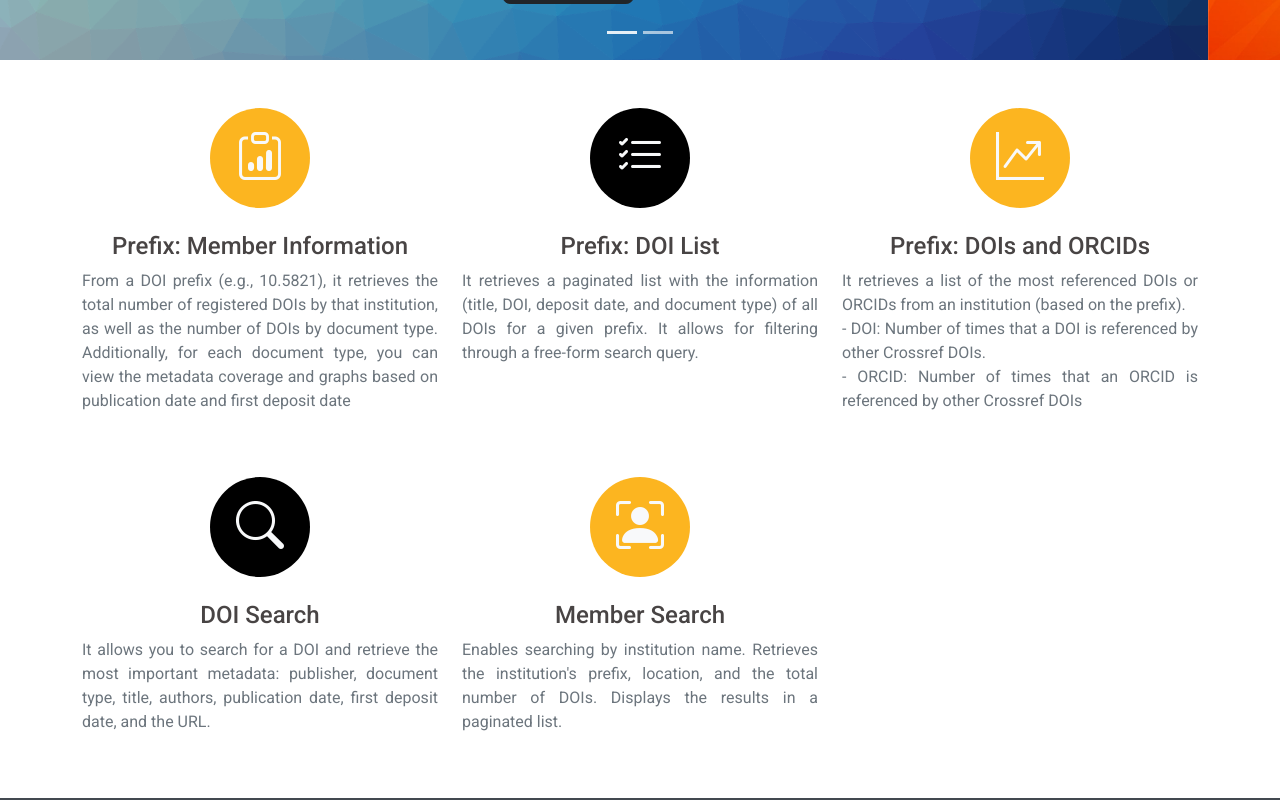
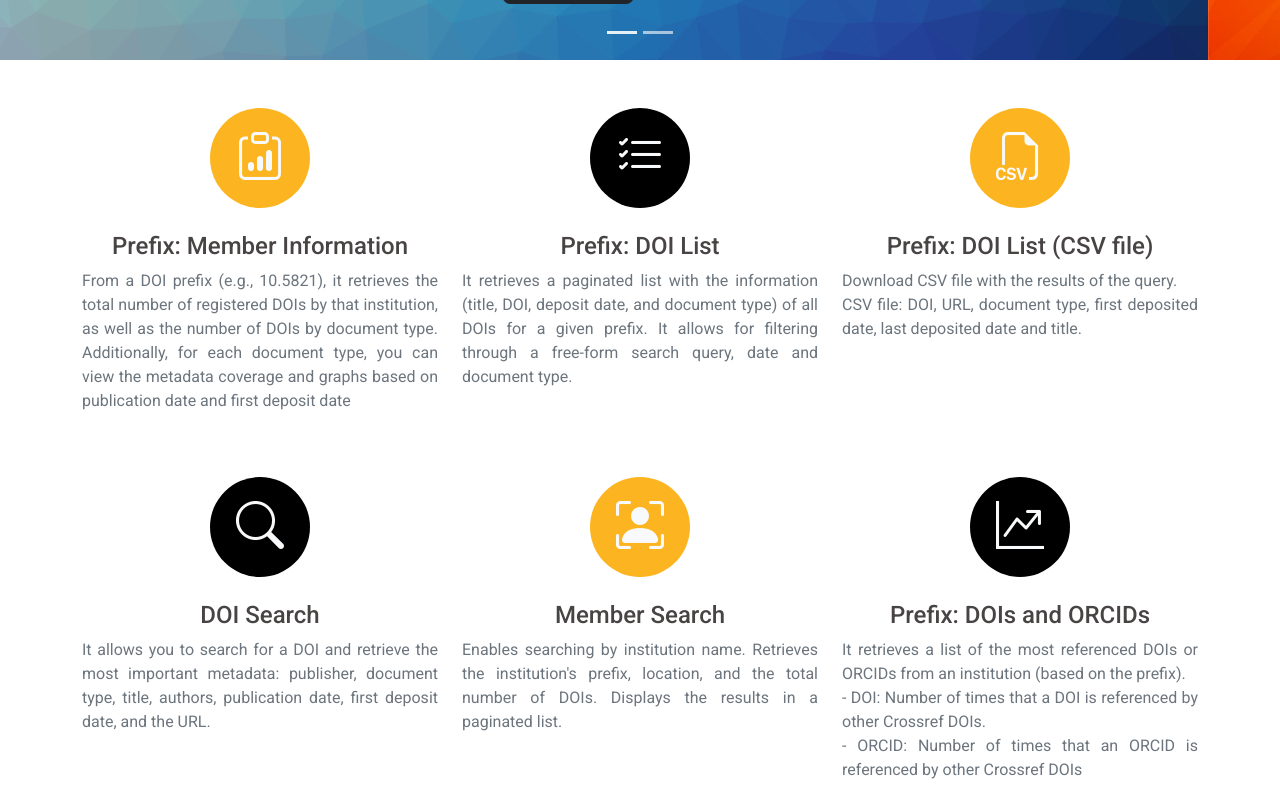
Before and after one commit to franmanez/doiboard, a Vue app: page / in a window 1280 px wide. Shown: the part 400-1200 px from the top of the page. Built offline with nearby package versions, Linux system fonts and the light colour scheme.

Commit message:
changes home

```diff
--- a/src/views/HomeView.vue
+++ b/src/views/HomeView.vue
@@ -80,16 +80,16 @@
             </div>
           </div>
           <h4>Prefix: DOI List</h4>
-          <p class="text-secondary" style="text-align: justify;">It retrieves a paginated list with the information (title, DOI, deposit date, and document type) of all DOIs for a given prefix. It allows for filtering through a free-form search query.</p>
+          <p class="text-secondary" style="text-align: justify;">It retrieves a paginated list with the information (title, DOI, deposit date, and document type) of all DOIs for a given prefix. It allows for filtering through a free-form search query, date and document type.</p>
         </div>
         <div class="col-lg-4 col-md-4 col-sm-6 col-xs-12 ">
           <div class="d-flex justify-content-center align-items-center mb-4">
             <div class="circle-yellow">
-              <span><i class="bi bi-graph-up-arrow text-light" style="font-size: 3rem;"></i></span>
+              <span><i class="bi bi-filetype-csv text-light" style="font-size: 3rem;"></i></span>
             </div>
           </div>
-          <h4>Prefix: DOIs and ORCIDs</h4>
-          <p class="text-secondary" style="text-align: justify;">It retrieves a list of the most referenced DOIs or ORCIDs from an institution (based on the prefix). <br>- DOI: Number of times that a DOI is referenced by other Crossref DOIs. <br>- ORCID: Number of times that an ORCID is referenced by other Crossref DOIs</p>
+          <h4>Prefix: DOI List (CSV file)</h4>
+          <p class="text-secondary" style="text-align: justify;">Download CSV file with the results of the query. <br>CSV file: DOI, URL, document type, first deposited date, last deposited date and title.</p>
         </div>
         <div class="col-lg-4 col-md-4 col-sm-6 col-xs-12">
           <div class="d-flex justify-content-center align-items-center mb-4">
@@ -108,6 +108,15 @@
           </div>
           <h4>Member Search</h4>
           <p class="text-secondary" style="text-align: justify;">Enables searching by institution name. Retrieves the institution's prefix, location, and the total number of DOIs. Displays the results in a paginated list.</p>
+        </div>
+        <div class="col-lg-4 col-md-4 col-sm-6 col-xs-12 ">
+          <div class="d-flex justify-content-center align-items-center mb-4">
+            <div class="circle-dark">
+              <span><i class="bi bi-graph-up-arrow text-light" style="font-size: 3rem;"></i></span>
+            </div>
+          </div>
+          <h4>Prefix: DOIs and ORCIDs</h4>
+          <p class="text-secondary" style="text-align: justify;">It retrieves a list of the most referenced DOIs or ORCIDs from an institution (based on the prefix). <br>- DOI: Number of times that a DOI is referenced by other Crossref DOIs. <br>- ORCID: Number of times that an ORCID is referenced by other Crossref DOIs</p>
         </div>
 
       </div>
```
